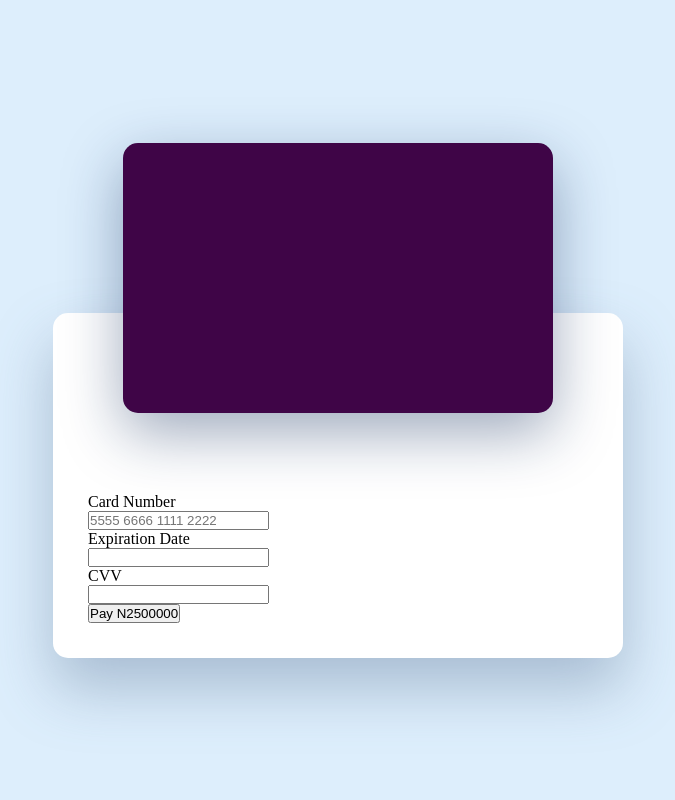
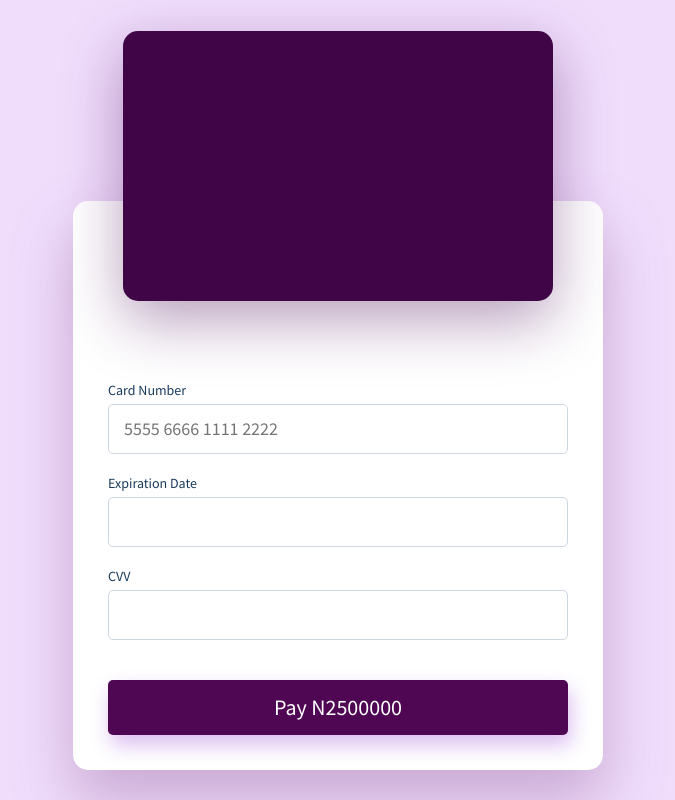
Before and after one commit to pemeraldy/e-pay-checkout, a website: page content.html in a window 1280 px wide. Shown: the whole page, without its empty margins (302-977 px from the left). Drawn offline with Linux system fonts and the light colour scheme.

Commit message:
style brand modified

```diff
--- a/content.html
+++ b/content.html
@@ -6,9 +6,13 @@
   <meta name="viewport" content="width=device-width, initial-scale=1.0">
   <title>Tiqwa Payment</title>
   <style>
+    @import url("https://fonts.googleapis.com/css?family=Source+Code+Pro:400,500,600,700|Source+Sans+Pro:400,600,700&display=swap");
     *{
       padding: 0;
       margin: 0;
+      font-family: "Source Sans Pro", sans-serif;
+      font-size: 16px;
+      box-sizing: border-box;
     }
     .wrapper{
       width: 100%;
@@ -16,7 +20,7 @@
       display: flex;
       justify-content: center;
       align-items: center;
-      background: #ddeefc; /*#dde4fc*/
+      background: #f0ddfc;  /*#dde4fc or #ddeefc or #f0ddfc */
     }
     .details-container{
       max-width: 570px;
@@ -30,7 +34,8 @@
       border-radius: 15px;
       margin: 0 auto;
       margin-bottom: -100px;
-      box-shadow: 0 20px 60px 0 rgb(14 42 90 / 40%);
+      box-shadow: 0 20px 60px 0 rgb(78 14 90 / 40%);
+      /* box-shadow: 0 20px 60px 0 rgb(14 42 90 / 40%); */
       position: relative;
       z-index: 2;
     }
@@ -40,11 +45,56 @@
       padding-top: 180px;
       border-radius: 15px;
       background: rgb(255, 255, 255);
-      box-shadow: 0 30px 60px 0 rgb(90 116 148 / 40%);
+      box-shadow: 0 30px 60px 0 rgb(142 90 148 / 40%);
+      /* box-shadow: 0 30px 60px 0 rgb(90 116 148 / 40%); */
     }
-    input{
+    .input-group{
+      margin-bottom: 20px;
+      width: 100%;
+    }
+    label{
+      font-size: 14px;
+      margin-bottom: 5px;
+      font-weight: 500;
+      color: #1a3b5d;
+      width: 100%;
       display: block;
+      user-select: none;
     }
+    .card-input{
+      width: 100%;
+      height: 50px;
+      border-radius: 5px;
+      box-shadow: none;
+      border: 1px solid #ced6e0;
+      transition: all 0.3s ease-in-out;
+      font-size: 18px;
+      padding: 5px 15px;
+      background: none;
+      color: #1a3b5d;
+      font-family: "Source Sans Pro", sans-serif;
+    }
+    .card-input:focus{
+      box-shadow: 0px 10px 20px -13px rgb(32 56 117 / 35%);
+      border-color:rgb(114, 22, 201);
+      outline: none;
+    }
+    .card-btn {
+      width: 100%;
+      height: 55px;
+      background: #4f0754;
+      border: none;
+      border-radius: 5px;
+      font-size: 22px;
+      font-weight: 500;
+      font-family: "Source Sans Pro", sans-serif;
+      box-shadow: 3px 10px 20px 0px rgb(135 35 210 / 30%);
+      /* box-shadow: 3px 10px 20px 0px rgb(35 100 210 / 30%); */
+      color: #fff;
+      margin-top: 20px;
+      cursor: pointer;
+    }
+
   </style>
 </head>
 <body>
@@ -68,7 +118,7 @@
               <input type="text" id="cvv" class="card-input card-cvv " pattern="\d*">
             </div>
             </div>
-            <button type="submit">Pay N2500000</button>
+            <button class="card-btn" type="submit">Pay N2500000</button>
           </form>
         </div>
       </div>
```
